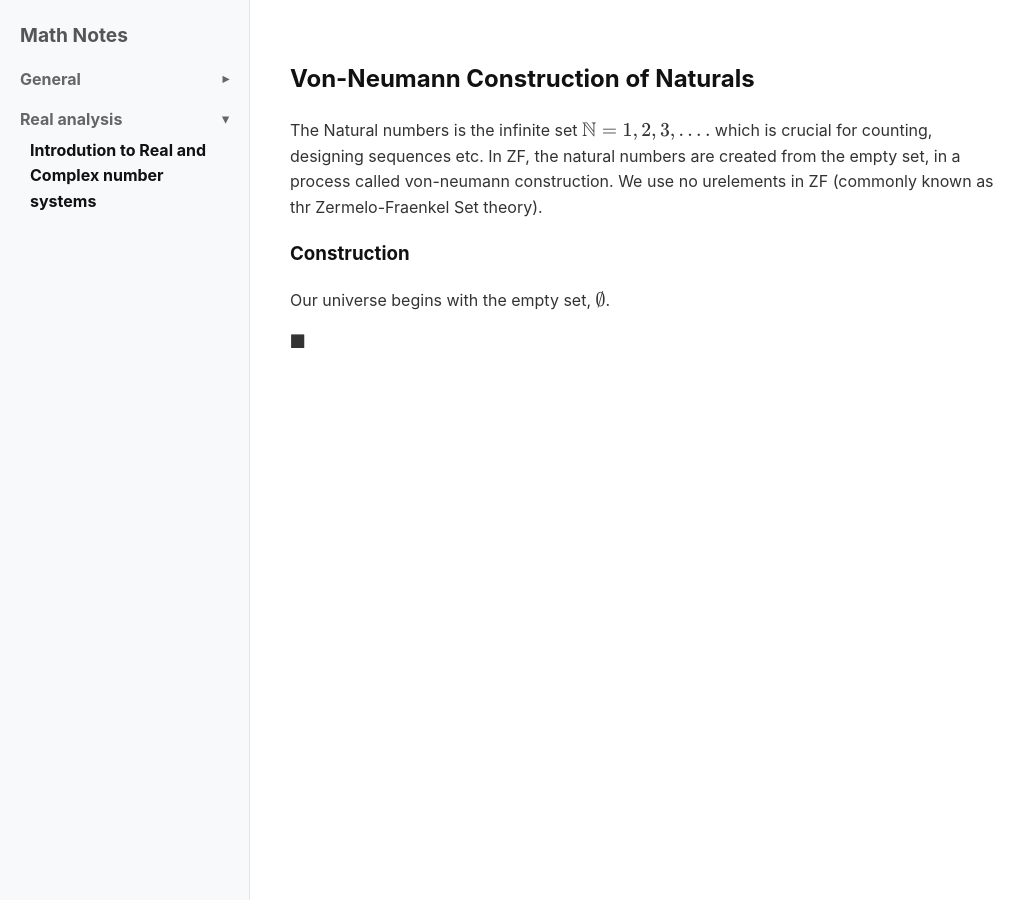
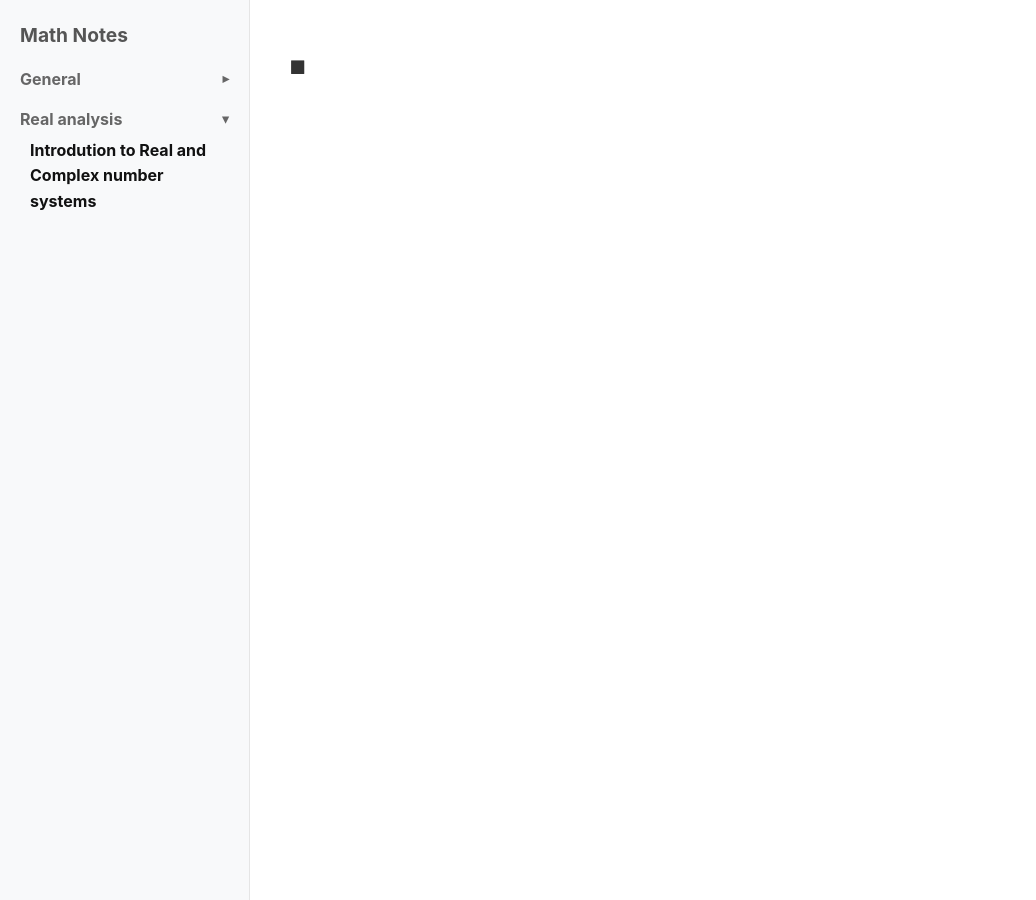
Before and after one commit to Nasif-Abdullah/Math, a Jekyll site: the page built from Real Analysis/ch1.md, in a window 1280 px wide. Shown: the whole page, without its empty margins (0-1036 px from the left). Built offline with Jekyll 4.4.1, drawn with Linux system fonts in a browser that asks for light colours.

Commit message:
Update ch1.md

```diff
--- a/Real Analysis/ch1.md
+++ b/Real Analysis/ch1.md
@@ -3,10 +3,5 @@ layout: default
 title: Introdution to Real and Complex number systems
 ---
 
-## Von-Neumann Construction of Naturals
-The Natural numbers is the infinite set $$\mathbb{N} = {1,2,3,....}$$ which is crucial for counting, designing sequences etc. In ZF, the natural numbers are created from the empty set, in a process called von-neumann construction. We use no urelements in ZF (commonly known as thr Zermelo-Fraenkel Set theory).
-
-### Construction
-Our universe begins with the empty set, $$\emptyset$$.
 
 $\blacksquare$
```
